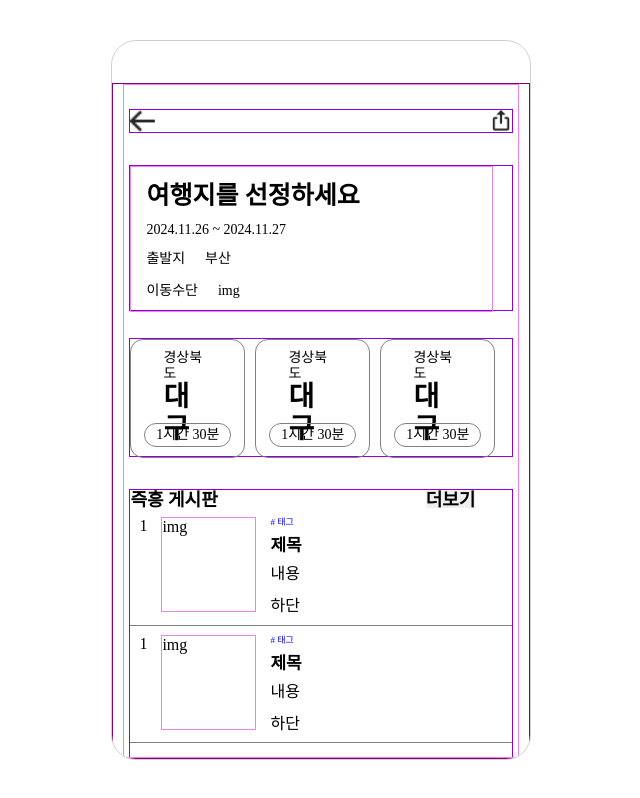
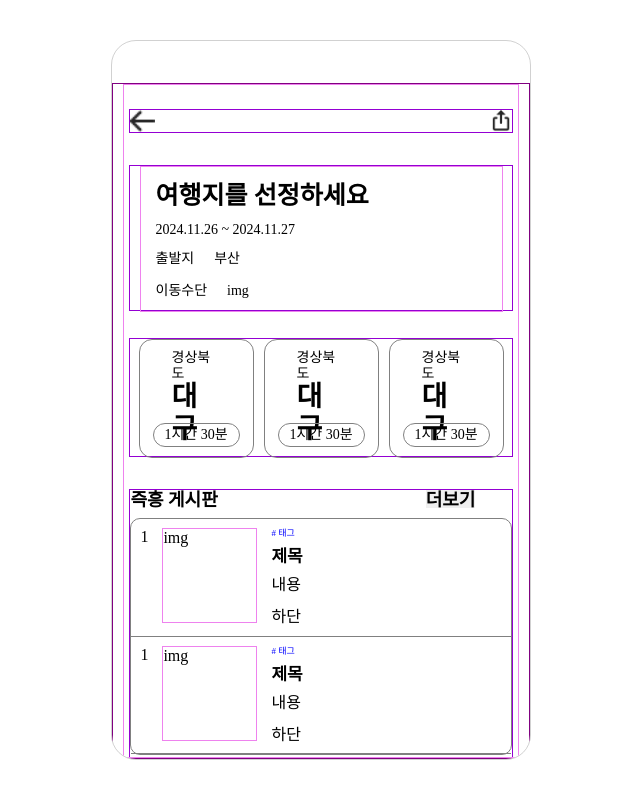
Before and after one commit to UMC-WEGO/WEGO_FE_React, a React (Vite) app in the folder WEGO_FE/: page /home/travel-select in a window 1280 px wide. Shown: the whole page, without its empty margins (319-959 px from the left). Built offline with nearby package versions, Linux system fonts and the light colour scheme; a web font is replaced by a local one.

Commit message:
refactor: 여행선택페이지 컴포넌트 분리

```diff
--- /dev/null
+++ b/WEGO_FE/src/components/feat2/DestinationBtn.tsx
@@ -0,0 +1,59 @@
+import styled from "styled-components";
+
+const DestinationBtnBox = styled.div`
+  width: 115px;
+  height: 119px;
+  border: 1px solid gray;
+  border-radius: 13px;
+
+  display: flex;
+  flex-direction: column;
+  gap: 10px;
+
+  padding-top:10px;
+  padding-right: 13px;
+  padding-bottom: 10px;
+  padding-left: 13px;
+
+  align-items: center;
+  justify-content: center;
+`
+const DestinationLocation = styled.div`
+  width: 49px;
+  height: 21px;
+
+  font-size: 14px;
+`
+const DestinationCity = styled.div`
+  width: 49px;
+  height: 32px;
+
+  font-size: 28px;
+  font-weight: 600;
+`
+const DestinationTime = styled.div`
+  width: 87px;
+  height: 28px;
+
+  font-size: 14px;
+  display: flex;
+  justify-content: center;  // 가로 가운데 정렬
+  align-items: center;  // 세로 가운데 정렬
+
+  border: 1px solid gray;
+  border-radius: 16px;
+`
+
+const DestinationBtn = () => {
+    return(
+        <>
+            <DestinationBtnBox>
+              <DestinationLocation>경상북도</DestinationLocation>
+              <DestinationCity>대구</DestinationCity>
+              <DestinationTime>1시간 30분</DestinationTime>
+            </DestinationBtnBox>
+        </>
+    )
+}
+
+export default DestinationBtn;
--- /dev/null
+++ b/WEGO_FE/src/components/feat2/PlaningCard.tsx
@@ -0,0 +1,63 @@
+import styled from "styled-components";
+
+const PlaningCardBox = styled.div`
+  width: 363px;
+  height: 146px;
+  border: 1px solid violet;
+  padding: 15px;
+
+  display: flex;
+  flex-direction: column;
+  gap: 15px;
+`
+const PlaningCardRow1 = styled.div`
+  font-size: 25px;
+  font-weight: 700;
+
+  height: 25px;
+`
+const PlaningCardRow2 = styled.div`
+  font-size: 14px;
+  font-weight: 500;
+
+  height: 14px;
+`
+const PlaningCardRow3 = styled.div`
+  font-size: 14px;
+  font-weight: 500;
+
+  height: 30px;
+
+  display: flex;
+  gap: 20px;
+`
+const PlaningCardRow4 = styled.div`
+  font-size: 14px;
+  font-weight: 500;
+
+  height: 13px;
+
+  display: flex;
+  gap: 20px;
+`
+
+const PlaningCard = () => {
+    return(
+        <>
+            <PlaningCardBox>
+              <PlaningCardRow1>여행지를 선정하세요</PlaningCardRow1>
+              <PlaningCardRow2>2024.11.26 ~ 2024.11.27</PlaningCardRow2>
+              <PlaningCardRow3>
+                <div>출발지</div>
+                <div>부산</div>
+              </PlaningCardRow3>
+              <PlaningCardRow4>
+                <div>이동수단</div>
+                <div>img</div>
+              </PlaningCardRow4>
+            </PlaningCardBox>
+        </>
+    )
+}
+
+export default PlaningCard;
--- a/WEGO_FE/src/pages/feat_2/home-travel-select/TravelSelectPage.tsx
+++ b/WEGO_FE/src/pages/feat_2/home-travel-select/TravelSelectPage.tsx
@@ -4,6 +4,8 @@ import styled from "styled-components";
 import back_arrow_img from "../../../images/feat2/Back_Arrow.png"
 import share_img from "../../../images/feat2/share_icon.png"
 import PostCard from "../../../components/feat2/PostCard";
+import PlaningCard from "../../../components/feat2/PlaningCard";
+import DestinationBtn from "../../../components/feat2/DestinationBtn";
 
 // 전체적인 레이아웃
 const AppContainer = styled.p`
@@ -45,47 +47,10 @@ const PlanContainer = styled.div`
   margin-top: 32px;
   height: 146px;
 
+  display: flex;
+  justify-content: center;
+
   border: 1px solid darkviolet;
-`
-const PlaningCard = styled.div`
-  width: 363px;
-  height: 146px;
-  border: 1px solid violet;
-  padding: 15px;
-
-  display: flex;
-  flex-direction: column;
-  gap: 15px;
-`
-const PlaningCardRow1 = styled.div`
-  font-size: 25px;
-  font-weight: 700;
-
-  height: 25px;
-`
-const PlaningCardRow2 = styled.div`
-  font-size: 14px;
-  font-weight: 500;
-
-  height: 14px;
-`
-const PlaningCardRow3 = styled.div`
-  font-size: 14px;
-  font-weight: 500;
-
-  height: 30px;
-
-  display: flex;
-  gap: 20px;
-`
-const PlaningCardRow4 = styled.div`
-  font-size: 14px;
-  font-weight: 500;
-
-  height: 13px;
-
-  display: flex;
-  gap: 20px;
 `
 
 // 여행지 선택 버튼 영역
@@ -95,55 +60,13 @@ const DestinationContainer = styled.div`
   height: 119px;
 
   display: flex;
+  justify-content: center;
   gap: 10px;
 
   border: 1px solid darkviolet;
 `
-const DestinationBtn = styled.div`
-  width: 115px;
-  height: 119px;
-  border: 1px solid gray;
-  border-radius: 13px;
 
-  display: flex;
-  flex-direction: column;
-  gap: 10px;
-
-  padding-top:10px;
-  padding-right: 13px;
-  padding-bottom: 10px;
-  padding-left: 13px;
-
-  align-items: center;
-  justify-content: center;
-`
-const DestinationLocation = styled.div`
-  width: 49px;
-  height: 21px;
-
-  font-size: 14px;
-`
-const DestinationCity = styled.div`
-  width: 49px;
-  height: 32px;
-
-  font-size: 28px;
-  font-weight: 600;
-`
-const DestinationTime = styled.div`
-  width: 87px;
-  height: 28px;
-
-  font-size: 14px;
-  display: flex;
-  justify-content: center;  // 가로 가운데 정렬
-  align-items: center;  // 세로 가운데 정렬
-
-  border: 1px solid gray;
-  border-radius: 16px;
-`
-
-// 증흥 게시판 영역
+// 즉흥 게시판 영역
 const PostContainer = styled.div`
   margin: 5px;
 
@@ -152,9 +75,15 @@ const PostContainer = styled.div`
 
   border: 1px solid darkviolet;
 `
+const PostArea = styled.div`
+  border: 1px solid gray;
+  border-radius: 10px;
+`
 const Title = styled.div`
   width: 345px;
   height: 18px;
+
+  margin-bottom: 10px;
 
   font-size: 18px;
   font-weight: 800;
@@ -196,36 +125,13 @@ function TravelSelectPage() {
           </ToolBarContainer>
 
           <PlanContainer>
-            <PlaningCard>
-              <PlaningCardRow1>여행지를 선정하세요</PlaningCardRow1>
-              <PlaningCardRow2>2024.11.26 ~ 2024.11.27</PlaningCardRow2>
-              <PlaningCardRow3>
-                <div>출발지</div>
-                <div>부산</div>
-              </PlaningCardRow3>
-              <PlaningCardRow4>
-                <div>이동수단</div>
-                <div>img</div>
-              </PlaningCardRow4>
-            </PlaningCard>
+            <PlaningCard/>
           </PlanContainer>
 
           <DestinationContainer>
-            <DestinationBtn>
-              <DestinationLocation>경상북도</DestinationLocation>
-              <DestinationCity>대구</DestinationCity>
-              <DestinationTime>1시간 30분</DestinationTime>
-            </DestinationBtn>
-            <DestinationBtn>
-              <DestinationLocation>경상북도</DestinationLocation>
-              <DestinationCity>대구</DestinationCity>
-              <DestinationTime>1시간 30분</DestinationTime>
-            </DestinationBtn>
-            <DestinationBtn>
-              <DestinationLocation>경상북도</DestinationLocation>
-              <DestinationCity>대구</DestinationCity>
-              <DestinationTime>1시간 30분</DestinationTime>
-            </DestinationBtn>
+            <DestinationBtn/>
+            <DestinationBtn/>
+            <DestinationBtn/>
           </DestinationContainer>
 
           <PostContainer>
@@ -233,8 +139,11 @@ function TravelSelectPage() {
               <div>즉흥 게시판</div>
               <button>더보기</button>
             </Title>
-            <PostCard/>
-            <PostCard/>
+            <PostArea>
+              <PostCard/>
+              <PostCard/>
+            </PostArea>
+
           </PostContainer>
 
           <SubmitBtnContainer>
```
